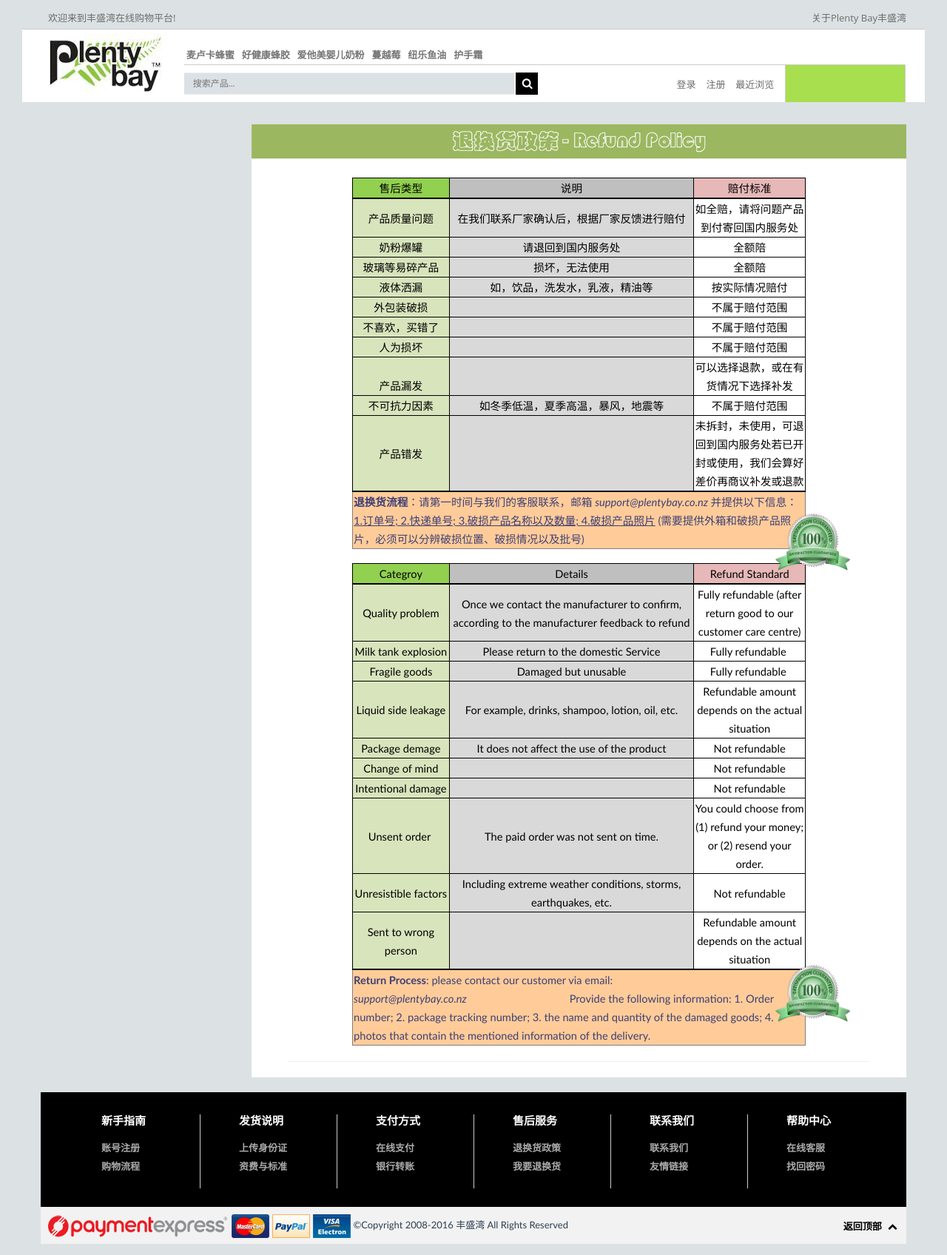
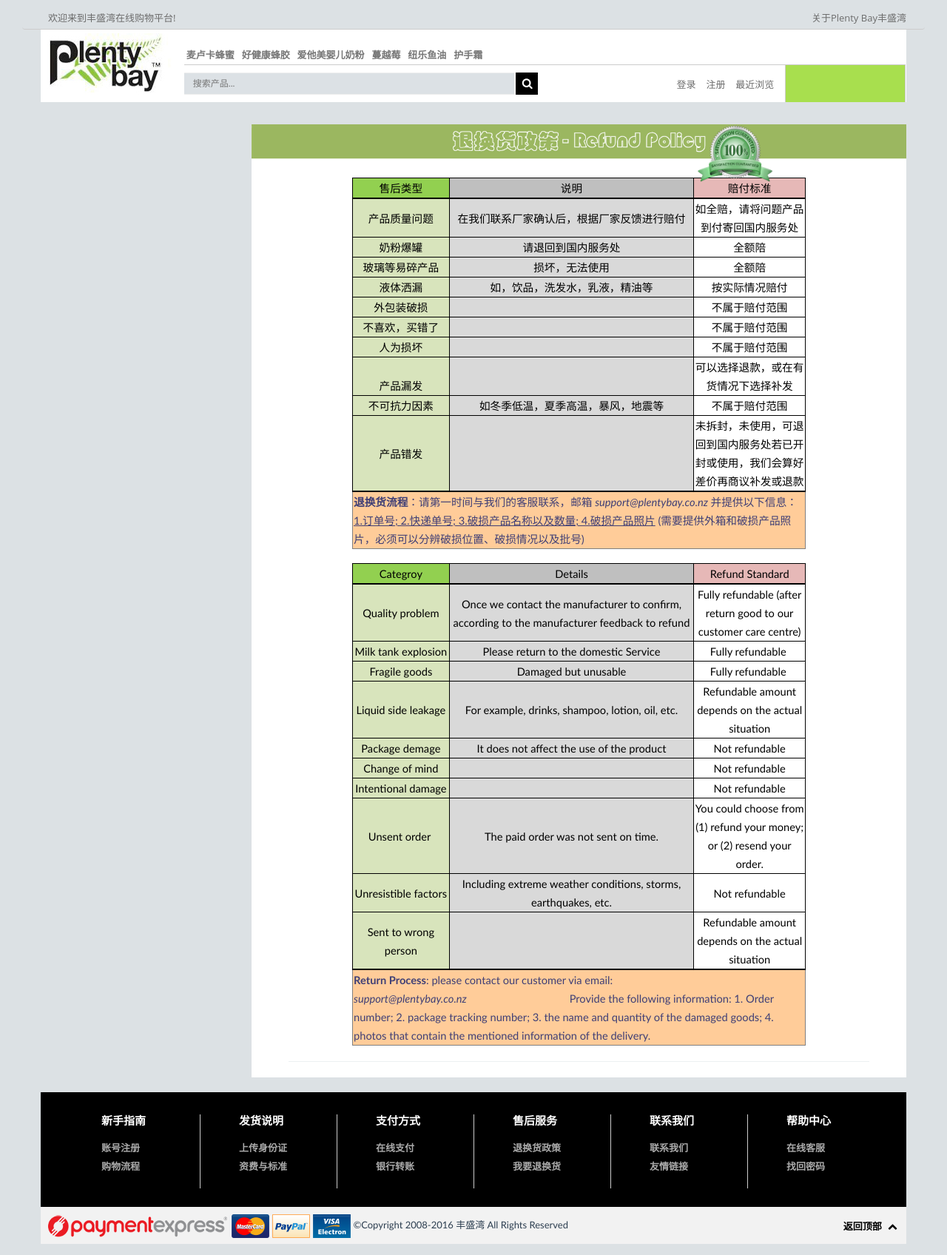
Before and after one commit to presentianz/b2c, a Symfony app: template app/Resources/views/Page/other/refundpolicy.html.twig in a window 1280 px wide. Shown: the whole page at 74% size. Run offline with Twig, Linux system fonts and the light colour scheme; the template is opened without the code that fills it, so the values that code supplies are empty; some libraries are stand-ins or nearby versions.

Commit message:
update for refundpolicy page.

```diff
--- a/app/Resources/views/Page/other/refundpolicy.html.twig
+++ b/app/Resources/views/Page/other/refundpolicy.html.twig
@@ -12,6 +12,7 @@
 {% endblock %}
 
 {% block body %}
+<div class="container-non-responsive">
         <div class="row no-border" id="contact-page">
             <div class="col-xs-3 siderbar">
                 {{ render(controller('AppBundle:Widget/Menu:index')) }}
@@ -24,7 +25,7 @@
                       <img src="{{ asset('/img/refund_policy_title.png') }}" width="100%">
                     </div>
                     <div class="contact-part">
-<br>
+                    <br>
                       <div id="refundpolicy_3612" align=center x:publishsource="Excel">
 
                       <table border=0 cellpadding=0 cellspacing=0 width=611 style='border-collapse:
@@ -201,12 +202,12 @@
                       </table>
 
                           <img  class="absolute_badge"  src="{{ asset('/img/return-policy.png') }}">
-                          <img  class="absolute_badge2"  src="{{ asset('/img/return-policy.png') }}">
 
                       </div>
-<hr>
+                    <hr>
                     </div>
                 </div>
             </div>
         </div>
+</div>
 {% endblock %}
--- a/app/Resources/views/Page/other/refundprocess.html.twig
+++ b/app/Resources/views/Page/other/refundprocess.html.twig
@@ -6,6 +6,7 @@
 {% endblock %}
 
 {% block body %}
+<div class="container-non-responsive">
         <div class="row no-border" id="contact-page">
             <div class="col-xs-3 siderbar">
                 {{ render(controller('AppBundle:Widget/Menu:index')) }}
@@ -35,4 +36,5 @@
                 </div>
             </div>
         </div>
+</div>
 {% endblock %}
--- a/app/Resources/views/layout_main.html.twig
+++ b/app/Resources/views/layout_main.html.twig
@@ -38,6 +38,7 @@
 
              {% block header %}
             <!-- Lower Header Section -->
+            <div class="container-non-responsive">
             <div id="mid-header">
                 <div class="container-non-responsive">
                     <div class="col-xs-2 logo-width">
@@ -136,7 +137,7 @@
                 </div>
                 </div>
             </div>
-
+            </div>
             {% endblock %}
         </div>
 
--- a/web/css/refundpolicy.css
+++ b/web/css/refundpolicy.css
@@ -1,15 +1,7 @@
  img.absolute_badge {
     position: absolute;
-    top: 525px;
-    right: 75px;
-    width: 103.5px;
-    height: 77.58px;
-  }
-
- img.absolute_badge2 {
-    position: absolute;
-    top: 1135px;
-    right: 75px;
+    top: 0px;
+    right: 180px;
     width: 103.5px;
     height: 77.58px;
   }
--- a/web/css/style.css
+++ b/web/css/style.css
@@ -211,7 +211,6 @@ select.delivery-options {
 
 /* top navbar */
 .navbar {
-
     min-height: 20px !important;
     height: 30px;
     margin: 0;
@@ -234,6 +233,8 @@ select.delivery-options {
 
 /*mid-header */
 #mid-header {
+    position: static;
+    max-width: 1170px;
     min-width: 1170px;
     clear: both;
     margin-bottom: 30px;
```
